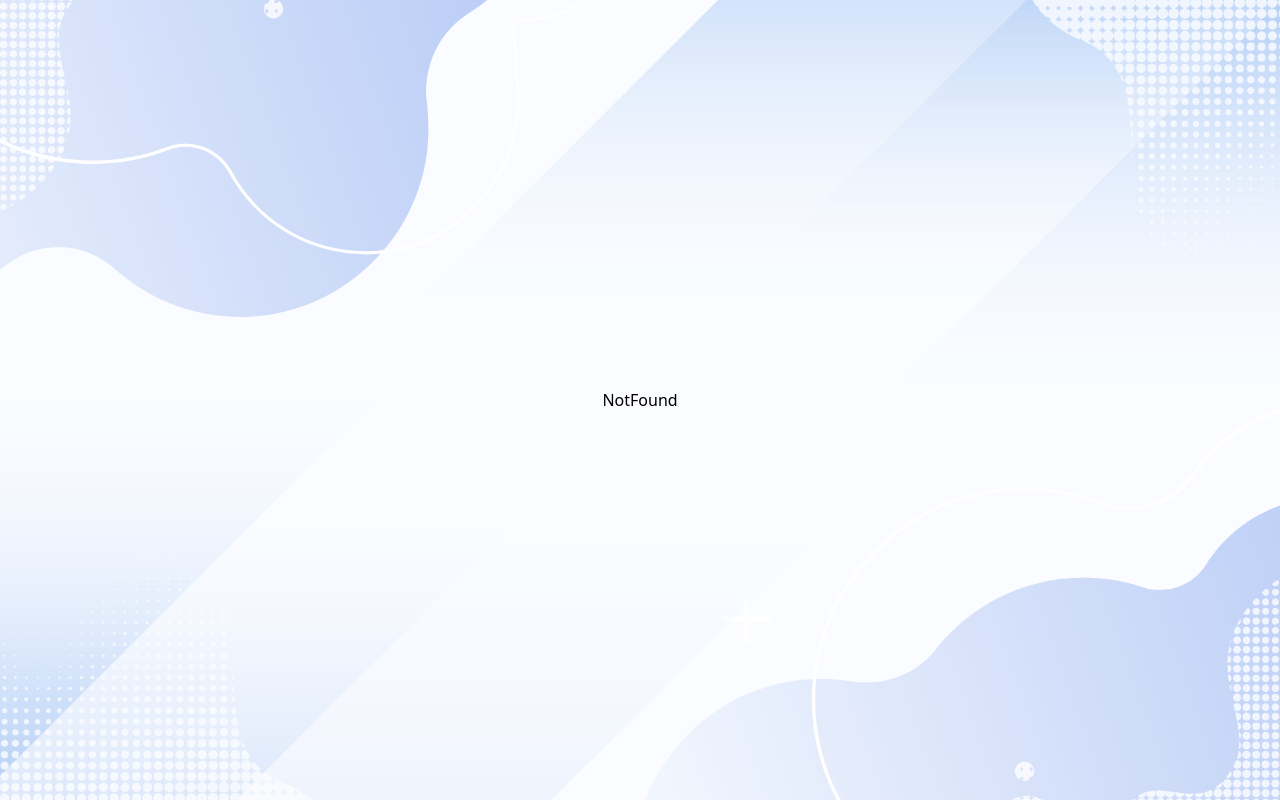
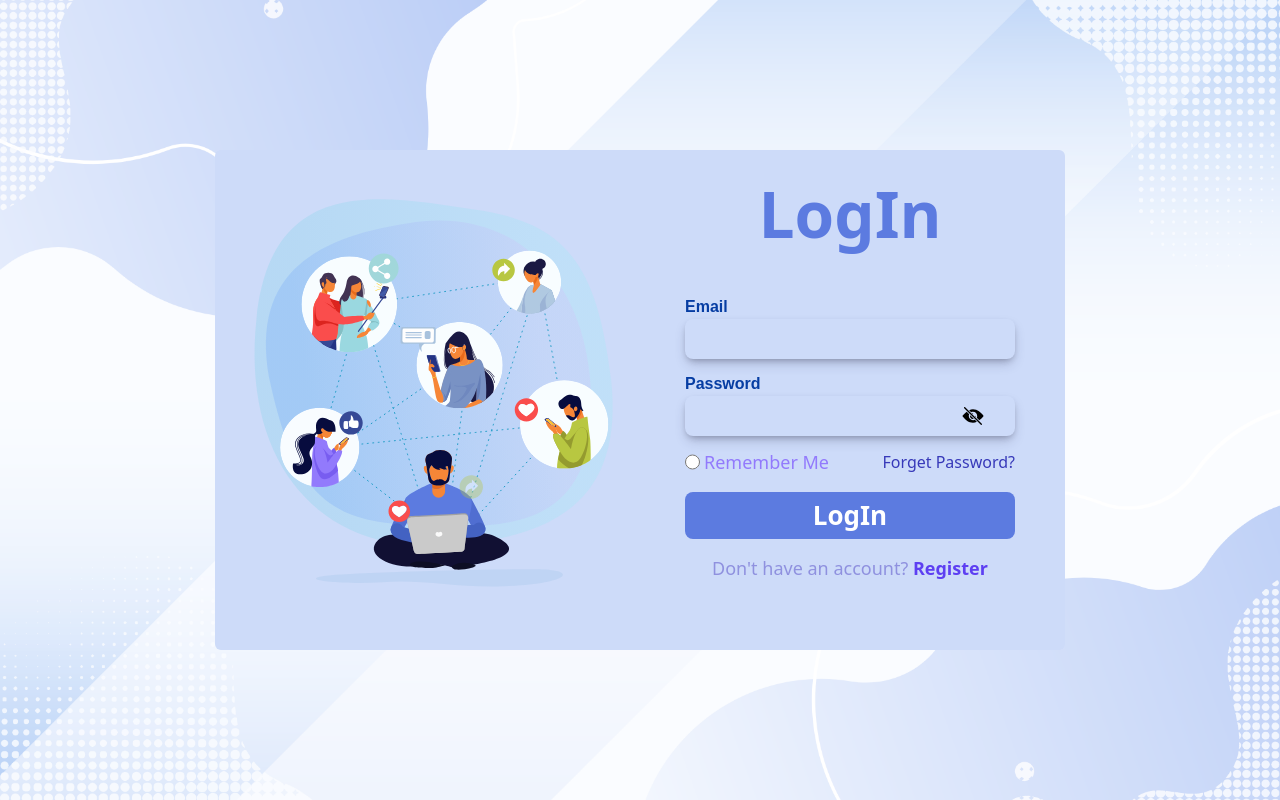
Before and after one commit to soniareactdeveloper/EasyChat, a React (Vite) app: page /login in a window 1280 px wide. Built offline with nearby package versions, Linux system fonts and the light colour scheme.

Commit message:
Data has been set to the localhost

```diff
--- a/src/App.jsx
+++ b/src/App.jsx
@@ -5,16 +5,21 @@ import RegisterPage from './Pages/RegisterPage'
 import ForgetPage from './Pages/ForgetPage'
 import NotFound from './Pages/NotFound'
 import { ToastContainer } from 'react-toastify'
+import LayoutOne from './Layouts/LayoutOne'
+import HomePage from './Pages/HomePage'
 import { database } from './firebase.Config'
 
 function App() {
   const route = createBrowserRouter(
     createRoutesFromElements(
       <Route>
-        <Route path='/'         element={<LogInPage/>}/>
+        <Route path='/login'    element={<LogInPage/>}/>
         <Route path="/register" element={<RegisterPage/>}/>
         <Route path="/forget"   element={<ForgetPage/>}/>
         <Route path='*'         element={<NotFound/>}/>
+        <Route path='/'         element={<LayoutOne/>}>
+           <Route index         element={<HomePage/>}/>
+        </Route>
       </Route>
     )
   )
--- a/src/Component/Forget/Forget.jsx
+++ b/src/Component/Forget/Forget.jsx
@@ -1,11 +1,22 @@
-import { Link } from "react-router-dom"
+import { Link, useNavigate } from "react-router-dom"
 import Lottie from 'lottie-react'
+import { useState } from "react"
 import Forgetanimation  from '../../../public/animation/forgetAni.json'
-import { useState } from "react"
+import { getAuth, sendPasswordResetEmail } from "firebase/auth";
 
 const Forget = () => {
+  // variables declared here
   const [email, setEmail]             = useState('');
   const [emailerr, setEmailerr]       = useState('');
+
+
+// =============================== firebase ====================
+
+const auth     = getAuth();
+const navigate = useNavigate()
+
+
+// ============================= firebase end =======================
 
 
 
@@ -19,11 +30,25 @@ const Forget = () => {
   // form submit
   const handleSubmit = (e) =>{
     e.preventDefault();
+
     // condition
     if(!email){
       setEmailerr('Please Enter Email')
     }else {
-      console.error('Please Enter Email')
+      sendPasswordResetEmail(auth, email)
+      .then(() => {
+        // Password reset email sent!
+        alert('Code sent to your Email')
+
+          // ...... navigate back
+          navigate("/login")
+
+        })
+        .catch((error) => {
+          const errorCode = error.code;
+          const errorMessage = error.message;
+          // ..
+        });
     }
   }
 
@@ -58,7 +83,7 @@ const Forget = () => {
 
                     {/* Link to Register  */}
                     <div className='flex justify-center mt-4'>
-                        <Link className='font-sans font-normal text-[18px] text-[#393a79]' to='/'>Back to  <span className='text-[#5d3ff2] font-semibold'>LOGIN</span></Link>
+                        <Link className='font-sans font-normal text-[18px] text-[#393a79]' to='/login'>Back to  <span className='text-[#5d3ff2] font-semibold'>LOGIN</span></Link>
                     </div>
                </form>
              </div>
--- /dev/null
+++ b/src/Component/Home/Home.jsx
@@ -0,0 +1,29 @@
+import { useSelector } from "react-redux";
+
+
+const Home = () => {
+//  taking data from redux
+ const data = useSelector((state)=> state.counter.value)
+
+
+ console.log(data)
+  return (
+    <>
+      <div className="max-w-md mx-auto bg-white shadow-2xl rounded-xl overflow-hidden">
+        <div className="flex items-center p-6">
+          <img
+            className="w-24 h-24 rounded-full object-cover border-2 border-purple-500"
+            src={data?.photoURL}
+            alt="profile"
+          />
+          <div className="ml-6">
+            <h2 className="text-2xl font-bold text-gray-900">{data?.displayName}</h2>
+            <p className="text-lg text-gray-700">{data?.email}</p>
+          </div>
+        </div>
+      </div>
+    </>
+  );
+}
+
+export default Home;
--- a/src/Component/LogIn/LogIn.jsx
+++ b/src/Component/LogIn/LogIn.jsx
@@ -1,14 +1,16 @@
 import './LogIn.css'
 import { useState } from 'react'
 import Lottie from 'lottie-react'
-import { Link } from 'react-router-dom'
+import { useDispatch } from 'react-redux';
+import { BeatLoader } from 'react-spinners';
 import { IoIosEyeOff } from "react-icons/io";
 import { IoIosEye } from "react-icons/io";
-import animation  from '../../../public/animation/AnimationLogo.json'
 import 'react-toastify/dist/ReactToastify.css';
+import { Link, useNavigate } from 'react-router-dom'
+import { userData } from '../../Slice/UserDataSlice';
 import { Bounce, toast, ToastContainer } from 'react-toastify'
 import { getAuth, signInWithEmailAndPassword } from 'firebase/auth';
-import { BeatLoader } from 'react-spinners';
+import animation  from '../../../public/animation/AnimationLogo.json'
 
 const LogIn = () => {
   // declare variables
@@ -17,12 +19,15 @@ const LogIn = () => {
   const [emailerr, setEmailerr]        = useState()
   const [password, setPassword]        = useState()
   const [passerr, setPasserr]          = useState()
+  // react-redux variables
+  const dispatch                       = useDispatch()
 
 
   // ===================================== firebase part  ================================
   // firebase auth
   const auth                           = getAuth();
   const [loading, setLoading]          = useState(false)
+  const navigate                       = useNavigate()
 
 
 
@@ -66,14 +71,28 @@ const LogIn = () => {
       // firebase create user with email and confirm password
       signInWithEmailAndPassword(auth, email, password)
       .then((userCredential) => {
+
         // Signed in
         const user = userCredential.user;
 
 
         // .................... Toast message ......................
-        toast.success('log in successs', {
+        if(!user.emailVerified) {
+          toast.error('Please Varify Your Email', {
             position: "top-right",
-          autoClose: 5000,
+            autoClose: 3000,
+            hideProgressBar: false,
+            closeOnClick: true,
+            pauseOnHover: true,
+            draggable: true,
+            progress: undefined,
+            theme: "dark",
+            transition: Bounce,
+            });
+        }else {
+          toast.success('Log in Successful', {
+            position: "top-right",
+            autoClose: 3000,
             hideProgressBar: false,
             closeOnClick: true,
             pauseOnHover: true,
@@ -83,14 +102,31 @@ const LogIn = () => {
             transition: Bounce,
             });
 
+            // sending data
+            dispatch(userData(user))
+        }
+
+        // saving data in the local storage
+
+        localStorage.setItem('userData', JSON.stringify(user))
+
+
            // .....................Loading
            setLoading(false)
+
+          //  console
+          console.log(user)
+
+          // navigate to home page
+          setTimeout(() => {
+            navigate('/');
+          }, 1000);
       })
       .catch((error) => {
+         // .....................Loading
+        setLoading(false)
         const errorCode = error.code;
         const errorMessage = error.message;
-
-
 
         // .................... Toast message ......................
         toast.error(error.message, {
--- a/src/Component/Register/Register.jsx
+++ b/src/Component/Register/Register.jsx
@@ -1,21 +1,21 @@
 import './Register.css'
+import { useState } from 'react'
 import Lottie from 'lottie-react'
+import { IoIosEye } from "react-icons/io";
+import { IoIosEyeOff } from "react-icons/io";
+import { BeatLoader } from 'react-spinners'
+import 'react-toastify/dist/ReactToastify.css';
 import { Link, useNavigate } from 'react-router-dom'
 import animation  from '../../../public/animation/AnimationLogo.json'
-import { useState } from 'react'
-import { IoIosEyeOff } from "react-icons/io";
-import { IoIosEye } from "react-icons/io";
-import 'react-toastify/dist/ReactToastify.css';
 import { Bounce, toast, ToastContainer } from 'react-toastify'
-import { createUserWithEmailAndPassword, getAuth } from "firebase/auth";
-import { BeatLoader } from 'react-spinners'
+import { createUserWithEmailAndPassword, getAuth, sendEmailVerification, updateProfile } from "firebase/auth";
 
 
 const Register = () => {
   // variables declaration
   const [show, setShow]                       = useState(false)
   const [confirmShow, setConfirmShow]         = useState(false)
-  const [user, setUser]                       = useState()
+  const [userName, setUser]                   = useState()
   const [usererr, setUsererr]                 = useState()
   const [email, setEmail]                     = useState()
   const [emailerr, setEmailerr]               = useState()
@@ -76,7 +76,7 @@ const Register = () => {
         e.preventDefault();
 
         // condition
-        if (!user) {
+        if (!userName) {
           setUsererr('User Name is required.');
         } else if (!email) {
           setEmailerr('Email is required.');
@@ -93,11 +93,20 @@ const Register = () => {
 
           // firebase create user with email and confirm password
           createUserWithEmailAndPassword(auth, email, passConfirm)
+
           .then((userCredential) => {
             // Signed up
             const user = userCredential.user;
-            //================================ Toastify showing  ========================
-            toast.success('Register Successful', {
+
+            // .............Update a user's profile.................
+            updateProfile(auth.currentUser, {
+              displayName: userName,
+              photoURL:"https://static-00.iconduck.com/assets.00/profile-circle-icon-512x512-zxne30hp.png"
+            })
+
+
+            // .............Toast message .................
+            toast.success('Varify Your Email', {
               position: "top-right",
               autoClose: 3000,
               hideProgressBar: false,
@@ -108,19 +117,23 @@ const Register = () => {
               theme: "colored",
               transition: Bounce,
             });
+
            // set loading
             setLoading(false)
 
+            // .............Redirect to login page.................
             setTimeout(() => {
-              navigate('/');
-          }, 3000); // 3 seconds delay to match the autoClose time
+              navigate('/login');
+            }, 2000); // 3 seconds delay to match the autoClose time
+
+          sendEmailVerification(auth.currentUser)
 
           })
           .catch((error) => {
             const errorCode = error.code;
             const errorMessage = error.message;
 
-            //====================== Toast message showing ====================
+            // .............Toast message .................
             if (errorCode === "auth/weak-password") {
                 toast.error('Please select a strong password', {
                     position: "top-right",
@@ -248,7 +261,7 @@ const Register = () => {
 
                     {/* Link to Register  */}
                     <div className='flex justify-center mt-4'>
-                       <Link className='font-sans font-normal text-[18px] text-[#8f91df]' to='/'>Don't have   an account? <span className='text-[#5d3ff2] font-semibold'>LogIn</span></Link>
+                       <Link className='font-sans font-normal text-[18px] text-[#8f91df]' to='/login'>Don't have   an account? <span className='text-[#5d3ff2] font-semibold'>LogIn</span></Link>
                     </div>
                   </form>
                 </div>
--- /dev/null
+++ b/src/Layouts/LayoutOne.jsx
@@ -0,0 +1,26 @@
+import { useEffect } from "react"
+import { useSelector } from "react-redux"
+import { Outlet, useNavigate } from "react-router-dom"
+
+
+const LayoutOne = () => {
+ // getting data from redux
+ const sliceUser = useSelector((state)=> state.counter.value)
+ const navigate  = useNavigate()
+
+  // rendering the component based on the data
+    useEffect(()=>{
+
+      if(sliceUser == null){
+        navigate('/login')  // navigate to login page if the user data is null
+      }
+    },[])
+
+  return (
+    <>
+      <Outlet/>
+    </>
+  )
+}
+
+export default LayoutOne
--- a/src/Pages/HomePage.jsx
+++ b/src/Pages/HomePage.jsx
@@ -1,8 +1,11 @@
-import React from 'react'
+
+import Home from '../Component/Home/Home'
 
 const HomePage = () => {
   return (
-    <div>HomePage</div>
+    <div>
+      <Home/>
+    </div>
   )
 }
 
--- /dev/null
+++ b/src/Slice/UserDataSlice.js
@@ -0,0 +1,19 @@
+import { createSlice } from '@reduxjs/toolkit'
+
+export const counterSlice = createSlice({
+  name: 'counter',
+  initialState: {
+    value: JSON.parse(localStorage.getItem('userData'))? JSON.parse(localStorage.getItem('userData')):null,
+  },
+
+  reducers: {
+      userData: (state, action) => {
+      state.value = action.payload
+    },
+  },
+})
+
+// Action creators are generated for each case reducer function
+export const { userData} = counterSlice.actions
+
+export default counterSlice.reducer
--- /dev/null
+++ b/src/Store.js
@@ -0,0 +1,8 @@
+import { configureStore } from '@reduxjs/toolkit'
+import UserDataSlice from './Slice/UserDataSlice'
+
+export default configureStore({
+  reducer: {
+    counter: UserDataSlice,
+  },
+})
--- a/src/main.jsx
+++ b/src/main.jsx
@@ -2,9 +2,13 @@ import { StrictMode } from 'react'
 import { createRoot } from 'react-dom/client'
 import App from './App.jsx'
 import './index.css'
+import { Provider } from 'react-redux'
+import Store from './Store.js'
 
 createRoot(document.getElementById('root')).render(
   <StrictMode>
-    <App />
+    <Provider store={Store}>
+      <App />
+    </Provider>
   </StrictMode>,
 )
```
Also changed, not shown: src/Component/Home/Home.css (added). Lines whose indentation alone changed are shown as unchanged.
